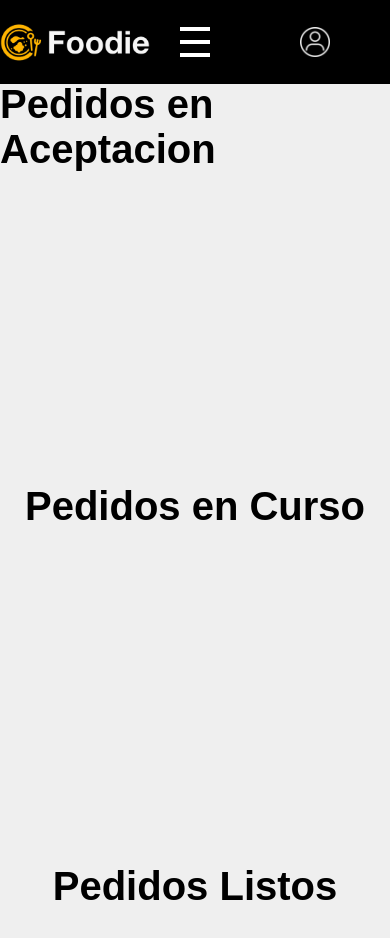
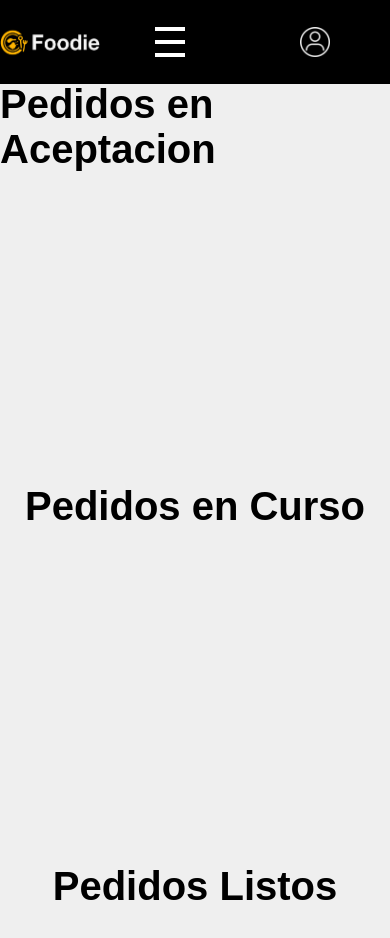
Before and after one commit to JANETSM17/Foodie-v2, a website: page public/views/homeP/homep.html in a window 390 px wide. Shown: the top 938 px of the page. Drawn offline with Linux system fonts and the light colour scheme; no server answers; files whose address does not match are found by name; a web font is replaced by a local one.

```diff
--- a/public/views/homeP/homep.css
+++ b/public/views/homeP/homep.css
@@ -144,7 +144,7 @@
         justify-content: space-between;
     }
     img{
-        width: 150px;
+        width: 100px;
         height: auto;
 
     }
@@ -169,7 +169,7 @@
         height: 10vh;
         border-style: none;
         color: white;
-        font-size: 1.25rem;
+        font-size: 1rem;
         transition: height 0.5s ease;
     }
     .paginas button:hover{
```
Also changed, not shown: public/views/homeP/homep.js (line endings or trailing spaces).
